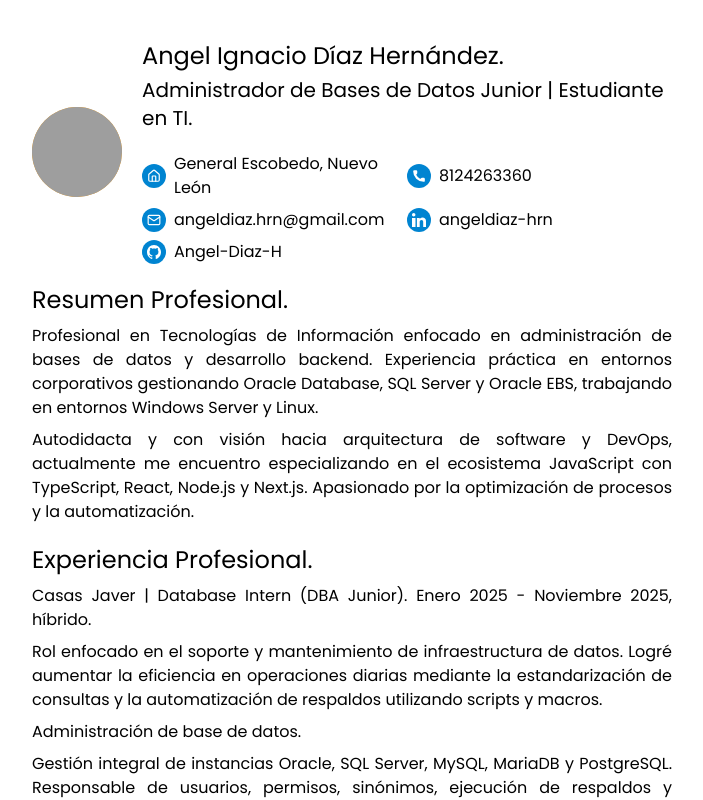
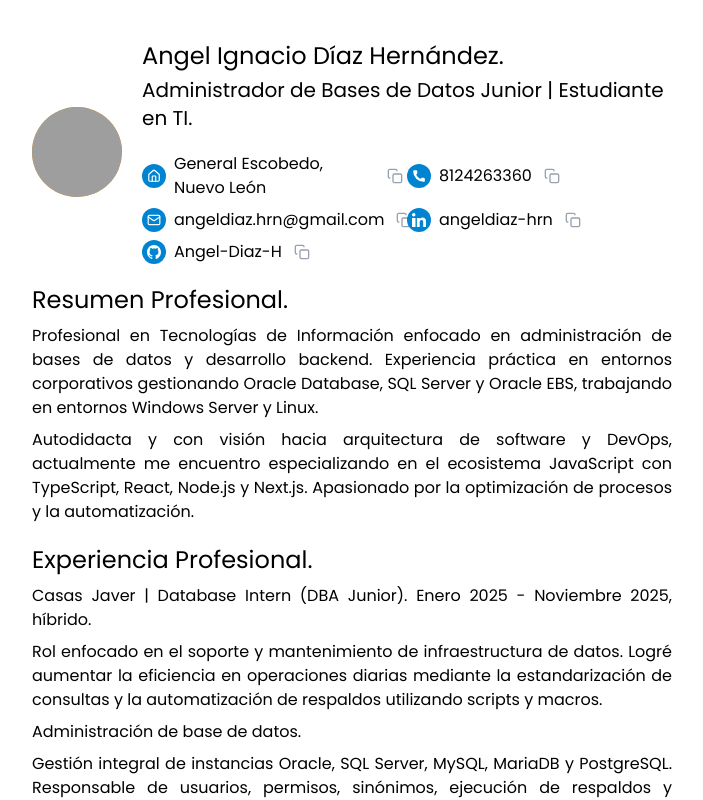
Before and after one commit to Angel-Diaz-H/CV-Tailwind-CSS, a React (Vite) app: page / in a window 1280 px wide. Shown: the top 800 px of the page, without its empty margins (288-991 px from the left). Built offline with nearby package versions, Linux system fonts and the light colour scheme; grey boxes are pictures that could not be loaded.

Commit message:
Implementar copiar en listas de contacto

```diff
--- a/src/components/DatosContacto.tsx
+++ b/src/components/DatosContacto.tsx
@@ -9,12 +9,14 @@ export const DatosContacto = () => {
         Icon={House}
         iconFill={false}
         children="General Escobedo, Nuevo León"
+        copyValue="General Escobedo, Nuevo León"
         openInNewTab={false}
       />
       <ContactLi
         Icon={Phone}
         iconFill={true}
         children="8124263360"
+        copyValue="8124263360"
         openInNewTab={false}
       />
       <ContactLi
@@ -22,12 +24,14 @@ export const DatosContacto = () => {
         iconFill={false}
         children="angeldiaz.hrn@gmail.com"
         href="mailto:angeldiaz.hrn@gmail.com"
+        copyValue="angeldiaz.hrn@gmail.com"
       />
       <ContactLi
         Icon={LinkedinIcon}
         iconFill={true}
         children="angeldiaz-hrn"
         href="https://www.linkedin.com/in/angel-diaz-hrn/"
+        copyValue="https://www.linkedin.com/in/angel-diaz-hrn/"
         openInNewTab={true}
       />
       <ContactLi
@@ -35,6 +39,7 @@ export const DatosContacto = () => {
         iconFill={true}
         children="Angel-Diaz-H"
         href="https://github.com/Angel-Diaz-H"
+        copyValue="https://github.com/Angel-Diaz-H"
         openInNewTab={true}
       />
     </ul>
--- a/src/components/contact/ContactLi.tsx
+++ b/src/components/contact/ContactLi.tsx
@@ -1,4 +1,5 @@
 import type { ComponentType, ReactNode } from "react";
+import { CopyButton } from "./CopyButton";
 
 interface ContactLiProps {
   Icon: ComponentType<React.SVGProps<SVGSVGElement>>;
@@ -6,6 +7,7 @@ interface ContactLiProps {
   href?: string;
   children: ReactNode;
   openInNewTab?: boolean;
+  copyValue?: string;
 }
 
 export const ContactLi = ({
@@ -14,6 +16,7 @@ export const ContactLi = ({
   href,
   children,
   openInNewTab = true,
+  copyValue,
 }: ContactLiProps) => {
   const target = openInNewTab ? "_blank" : undefined;
   const rel = openInNewTab ? "noopener noreferrer" : undefined;
@@ -28,6 +31,7 @@ export const ContactLi = ({
           strokeWidth={iconFill ? 0 : 2}
         />
       </div>
+      <div className="flex items-center gap-x-2">
         {href ? (
           <a
             href={href}
@@ -40,6 +44,16 @@ export const ContactLi = ({
         ) : (
           <span>{children}</span>
         )}
+
+        {copyValue && (
+          <CopyButton
+            value={copyValue}
+            size="sm"
+            variant="muted"
+            ariaLabel={`Copiar ${String(children)}`}
+          />
+        )}
+      </div>
     </li>
   );
 };
--- a/src/components/index.ts
+++ b/src/components/index.ts
@@ -4,3 +4,4 @@ export { Educacion } from "./Educacion";
 export { ExperienciaProfesional } from "./ExperienciaProfesional";
 export { ResumenProfesional } from "./ResumenProfesional";
 export { TecnologiasHabilidades } from "./TecnologiasHabilidades";
+export { CopyButton } from "./contact/CopyButton";
```
Lines whose indentation alone changed are shown as unchanged.
